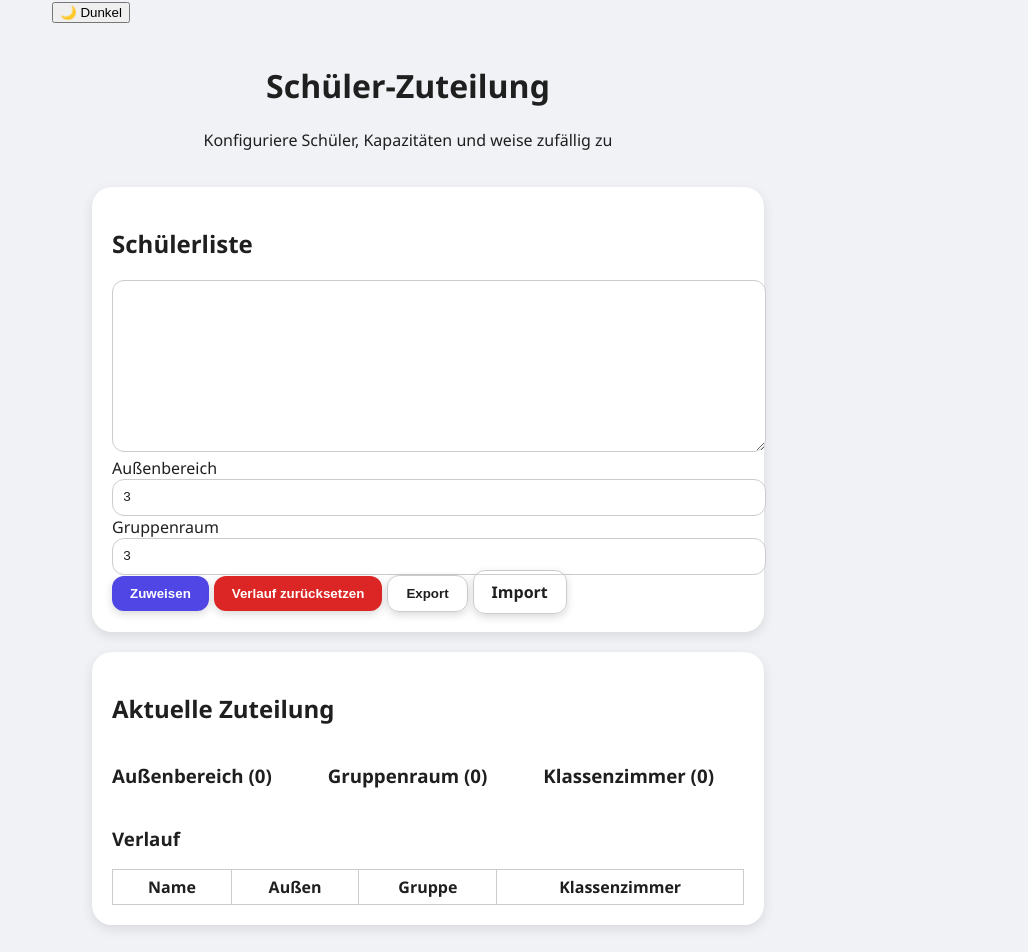
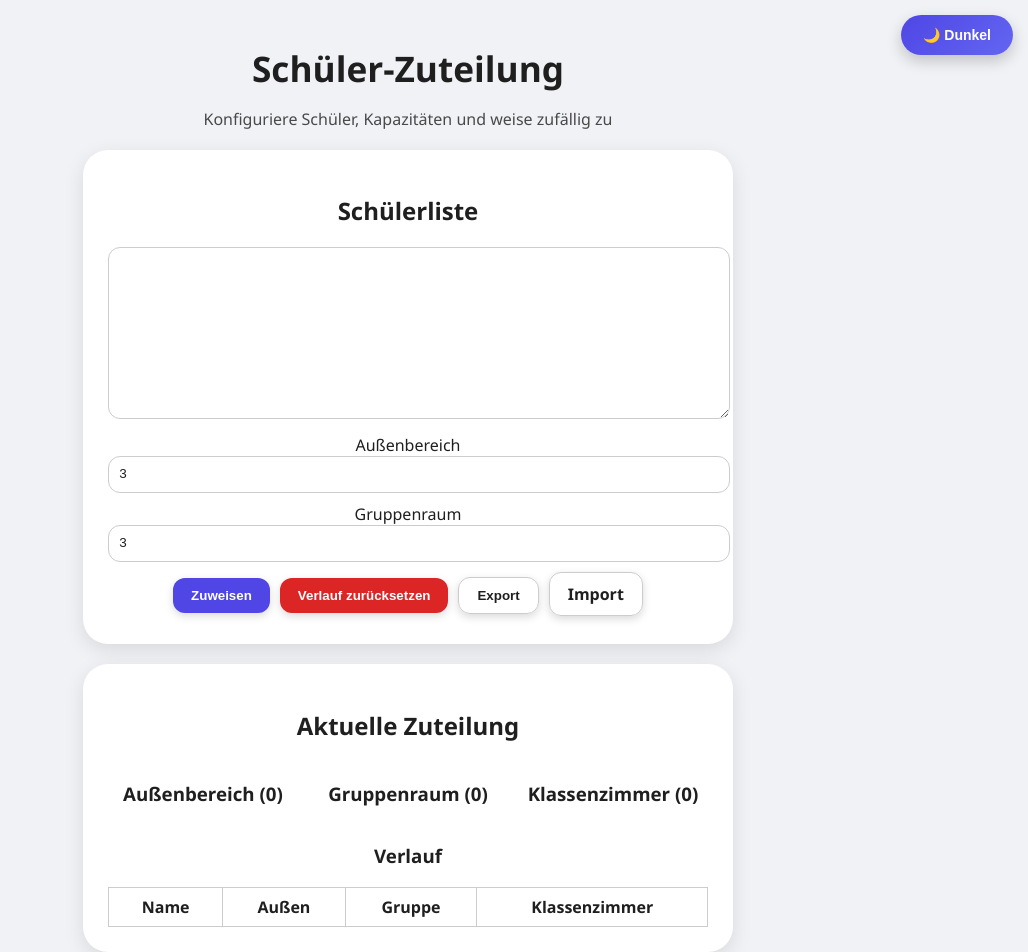
Before and after one commit to TheUltimateVxnom/ZuteilungSchueler, a React (Vite) app: page / in a window 1280 px wide. Shown: the top 952 px of the page, without its empty margins (252-1280 px from the left). Built offline with nearby package versions, Linux system fonts and the light colour scheme.

Commit message:
Update index.css

```diff
--- a/src/index.css
+++ b/src/index.css
@@ -9,6 +9,8 @@
   --primary-hover: #4338ca;
   --danger: #dc2626;
   --danger-hover: #b91c1c;
+  --success: #16a34a;
+  --success-hover: #15803d;
   --input-light: #fff;
   --input-dark: #3a3a3a;
   --input-border-light: #ccc;
@@ -32,68 +34,155 @@
 }
 
 body {
-  margin:0;
+  margin: 0;
   font-family: 'Segoe UI', sans-serif;
   background-color: var(--bg);
   color: var(--text-color);
-  display:flex;
-  justify-content:center;
+  display: flex;
+  justify-content: center;
+  align-items: flex-start;
+  min-height: 100vh;
 }
 
+/* App Wrapper */
 .app-container {
-  max-width: 1000px;
   width: 100%;
+  max-width: 1200px;
   padding: 20px;
 }
 
-.app-inner { display:flex; flex-direction:column; align-items:center; }
+/* Header */
+.app-header {
+  text-align: center;
+  margin-bottom: 20px;
+}
+.app-header h1 {
+  font-size: 2.2rem;
+  margin-bottom: 5px;
+}
+.app-header p {
+  font-size: 1rem;
+  color: var(--text-color);
+  opacity: 0.8;
+}
 
-.app-header { text-align:center; margin-bottom:20px; }
+/* Dark/Light Button Modern */
+.theme-toggle-container {
+  position: fixed;
+  top: 15px;
+  right: 15px;
+  z-index: 1000;
+}
 
+.theme-toggle-btn {
+  background: linear-gradient(135deg, #4f46e5, #6366f1);
+  color: #fff;
+  font-weight: bold;
+  border: none;
+  border-radius: 25px;
+  padding: 12px 22px;
+  font-size: 14px;
+  cursor: pointer;
+  box-shadow: 0 6px 15px rgba(0,0,0,0.2);
+  transition: all 0.3s ease;
+}
+
+.theme-toggle-btn:hover {
+  transform: translateY(-2px);
+  box-shadow: 0 8px 20px rgba(0,0,0,0.3);
+  background: linear-gradient(135deg, #4338ca, #5b5bf1);
+}
+
+/* App Cards */
 .card {
   background-color: var(--card-bg);
-  padding: 20px;
-  border-radius: 20px;
-  box-shadow: 0 4px 12px rgba(0,0,0,0.1);
-  width:100%;
-  margin-bottom:20px;
-  transition:0.3s;
+  padding: 25px;
+  border-radius: 25px;
+  box-shadow: 0 6px 20px rgba(0,0,0,0.1);
+  margin: 20px auto;
+  max-width: 600px;
+  text-align: center;
+  transition: 0.3s;
 }
-.card:hover { box-shadow: 0 6px 20px rgba(0,0,0,0.15); }
+.card:hover {
+  box-shadow: 0 8px 25px rgba(0,0,0,0.15);
+}
 
+/* Inputs & Textareas */
 .card-input, input, textarea {
-  width:100%;
-  border-radius:12px;
-  border:1px solid var(--input-border);
-  padding:10px;
-  font-family:monospace;
+  width: 100%;
+  border-radius: 12px;
+  border: 1px solid var(--input-border);
+  padding: 10px;
+  font-family: monospace;
   background-color: var(--input-bg);
   color: var(--text-color);
+  margin-bottom: 10px;
 }
 
-.grid-section { display:grid; grid-template-columns:1fr; gap:15px; }
-@media(min-width:768px){ .grid-section { grid-template-columns:repeat(3,1fr); } }
+/* Grid Layout */
+.grid-section {
+  display: grid;
+  grid-template-columns: 1fr;
+  gap: 15px;
+  justify-items: center;
+}
+@media(min-width:768px){
+  .grid-section { grid-template-columns: repeat(3,1fr); }
+}
 
+/* Buttons Modern */
 .btn {
-  border:none;
-  padding:10px 18px;
-  border-radius:12px;
-  font-weight:bold;
-  cursor:pointer;
-  transition:0.2s all;
-  box-shadow:0 3px 8px rgba(0,0,0,0.15);
-  margin-right:5px;
+  border: none;
+  padding: 10px 18px;
+  border-radius: 12px;
+  font-weight: bold;
+  cursor: pointer;
+  transition: 0.2s all;
+  box-shadow: 0 3px 8px rgba(0,0,0,0.15);
+  margin: 5px;
 }
-.btn:hover { transform:translateY(-2px); box-shadow:0 6px 12px rgba(0,0,0,0.2); }
+.btn:hover {
+  transform: translateY(-2px);
+  box-shadow: 0 6px 12px rgba(0,0,0,0.2);
+}
 
+/* Button Types */
 .btn-primary { background-color: var(--primary); color:white; }
 .btn-primary:hover { background-color: var(--primary-hover); }
 
 .btn-danger { background-color: var(--danger); color:white; }
 .btn-danger:hover { background-color: var(--danger-hover); }
 
-.btn-outline { background:none; border:1px solid var(--input-border); color: var(--text-color); }
+.btn-outline {
+  background:none;
+  border:1px solid var(--input-border);
+  color: var(--text-color);
+}
 .btn-outline:hover { background-color: rgba(0,0,0,0.05); }
 
-.history-table { width:100%; border-collapse:collapse; margin-top:10px; text-align:center; }
-.history-table th, .history-table td { border:1px solid var(--input-border); padding:6px 10px; border-radius:10px; }
+.btn-success { background-color: var(--success); color:white; }
+.btn-success:hover { background-color: var(--success-hover); }
+
+/* History Table */
+.history-table {
+  width: 100%;
+  border-collapse: collapse;
+  margin-top: 10px;
+  text-align: center;
+}
+.history-table th, .history-table td {
+  border:1px solid var(--input-border);
+  padding:8px 12px;
+  border-radius:12px;
+}
+
+/* Footer Copyright */
+.footer-copyright {
+  position: fixed;
+  bottom: 10px;
+  right: 15px;
+  font-size: 12px;
+  color: var(--text-color);
+  opacity: 0.6;
+}
```
